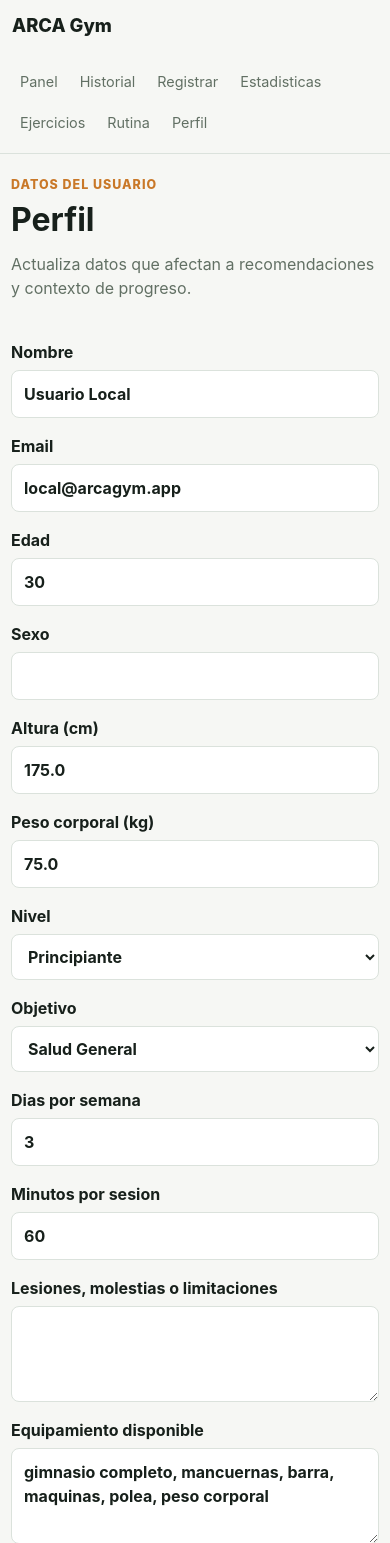
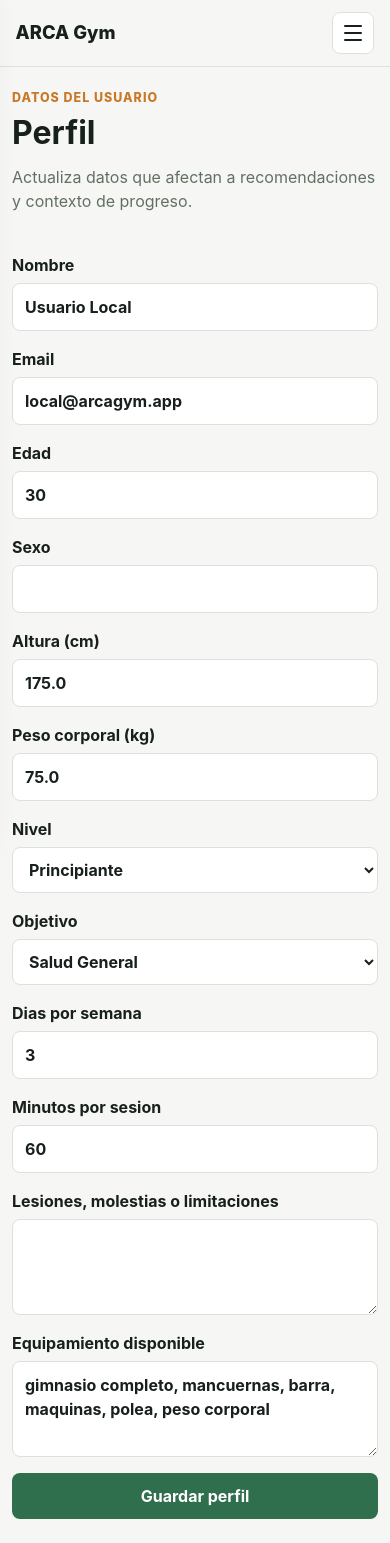
Before and after one commit to ricardoglezf87/ARCAGYM, a FastAPI app: page /profile in a window 390 px wide. Shown: the top 1543 px of the page. After the commit the page ends 1519 px from the top, so only its background shows below. Run offline with FastAPI, Linux system fonts and the light colour scheme.

Commit message:
Crear menu lateral

```diff
--- a/app/static/css/styles.css
+++ b/app/static/css/styles.css
@@ -23,6 +23,7 @@ body {
   color: var(--ink);
   font-family: Inter, ui-sans-serif, system-ui, -apple-system, BlinkMacSystemFont, "Segoe UI", sans-serif;
   line-height: 1.5;
+  overflow-x: hidden;
 }
 
 a {
@@ -35,18 +36,32 @@ img {
   max-width: 100%;
 }
 
-.site-header {
+.app-shell {
+  display: grid;
+  grid-template-columns: 260px minmax(0, 1fr);
+  min-height: 100vh;
+}
+
+.sidebar {
   position: sticky;
   top: 0;
-  z-index: 20;
+  z-index: 30;
+  height: 100vh;
   display: flex;
-  align-items: center;
-  justify-content: space-between;
-  gap: 24px;
-  padding: 14px clamp(16px, 4vw, 44px);
-  background: rgba(246, 247, 244, 0.95);
+  flex-direction: column;
+  gap: 22px;
+  padding: 22px 16px;
+  background: rgba(255, 255, 255, 0.92);
+  border-right: 1px solid var(--line);
+  box-shadow: 10px 0 24px rgba(23, 32, 27, 0.05);
+  backdrop-filter: blur(12px);
+}
+
+.sidebar-brand {
+  display: grid;
+  gap: 2px;
+  padding: 6px 8px 16px;
   border-bottom: 1px solid var(--line);
-  backdrop-filter: blur(12px);
 }
 
 .brand {
@@ -57,27 +72,103 @@ img {
   white-space: nowrap;
 }
 
-.main-nav {
-  display: flex;
-  flex-wrap: wrap;
-  justify-content: flex-end;
-  gap: 6px;
+.sidebar-brand span {
+  color: var(--muted);
+  font-size: 0.86rem;
 }
 
-.main-nav a {
-  color: var(--muted);
-  padding: 8px 10px;
-  border-radius: 8px;
-  font-size: 0.94rem;
+.side-nav {
+  display: grid;
+  gap: 8px;
 }
 
-.main-nav a:hover {
+.side-nav a {
+  display: grid;
+  grid-template-columns: 14px minmax(0, 1fr);
+  align-items: center;
+  gap: 12px;
+  color: var(--muted);
+  padding: 12px 10px;
+  border-radius: 8px;
+  border: 1px solid transparent;
+}
+
+.side-nav a:hover,
+.side-nav a.is-active {
   background: var(--surface-soft);
   color: var(--ink);
+  border-color: #d4e1d6;
+}
+
+.side-nav a.is-active {
+  box-shadow: inset 3px 0 0 var(--primary);
+}
+
+.side-nav strong,
+.side-nav small {
+  display: block;
+  overflow: hidden;
+  text-overflow: ellipsis;
+  white-space: nowrap;
+}
+
+.side-nav strong {
+  font-size: 0.98rem;
+}
+
+.side-nav small {
+  color: var(--muted);
+  font-size: 0.78rem;
+}
+
+.nav-mark {
+  width: 9px;
+  height: 9px;
+  border-radius: 999px;
+  background: #cdd9cf;
+}
+
+.side-nav a.is-active .nav-mark {
+  background: var(--primary);
+}
+
+.main-shell {
+  min-width: 0;
+}
+
+.mobile-topbar {
+  display: none;
+}
+
+.sidebar-backdrop {
+  display: none;
+}
+
+.menu-toggle {
+  width: 42px;
+  min-width: 42px;
+  min-height: 42px;
+  padding: 0;
+  display: inline-flex;
+  flex-direction: column;
+  gap: 5px;
+  background: var(--surface);
+  border-color: var(--line);
+}
+
+.menu-toggle span {
+  width: 18px;
+  height: 2px;
+  background: var(--ink);
+  border-radius: 999px;
+}
+
+body.sidebar-open {
+  overflow: hidden;
 }
 
 .page {
-  width: min(1180px, calc(100% - 32px));
+  width: min(1180px, calc(100% - 48px));
   margin: 0 auto;
   padding: 32px 0 56px;
 }
@@ -617,19 +708,7 @@ textarea:focus {
   color: var(--muted);
 }
 
-@media (max-width: 960px) {
-  .site-header,
-  .page-heading,
-  .history-head,
-  .workout-exercise-head {
-    align-items: flex-start;
-    flex-direction: column;
-  }
-
-  .main-nav {
-    justify-content: flex-start;
-  }
-
+@media (max-width: 1100px) {
   .metric-grid,
   .exercise-grid,
   .charts-grid,
@@ -642,6 +721,62 @@ textarea:focus {
   .filter-bar {
     grid-template-columns: 1fr 1fr;
   }
+}
+
+@media (max-width: 960px) {
+  .app-shell {
+    display: block;
+  }
+
+  .sidebar {
+    position: fixed;
+    left: 0;
+    transform: translateX(-105%);
+    width: min(300px, calc(100vw - 56px));
+    max-width: 86vw;
+    transition: transform 0.2s ease;
+  }
+
+  body.sidebar-open .sidebar {
+    transform: translateX(0);
+  }
+
+  .sidebar-backdrop {
+    position: fixed;
+    inset: 0;
+    z-index: 25;
+    display: block;
+    background: rgba(23, 32, 27, 0.38);
+    opacity: 0;
+    pointer-events: none;
+    transition: opacity 0.2s ease;
+  }
+
+  body.sidebar-open .sidebar-backdrop {
+    opacity: 1;
+    pointer-events: auto;
+  }
+
+  .mobile-topbar {
+    position: sticky;
+    top: 0;
+    z-index: 20;
+    display: flex;
+    align-items: center;
+    justify-content: space-between;
+    gap: 16px;
+    padding: 12px clamp(12px, 4vw, 24px);
+    background: rgba(246, 247, 244, 0.95);
+    border-bottom: 1px solid var(--line);
+    backdrop-filter: blur(12px);
+  }
+
+  .page-heading,
+  .history-head,
+  .workout-exercise-head {
+    align-items: flex-start;
+    flex-direction: column;
+  }
 
   .detail-media {
     position: static;
@@ -650,17 +785,8 @@ textarea:focus {
 
 @media (max-width: 680px) {
   .page {
-    width: min(100% - 22px, 1180px);
+    width: min(100% - 24px, 1180px);
     padding-top: 22px;
-  }
-
-  .site-header {
-    padding: 12px;
-  }
-
-  .main-nav a {
-    padding: 7px 8px;
-    font-size: 0.9rem;
   }
 
   .form-grid.two,
@@ -691,6 +817,10 @@ textarea:focus {
     width: 100%;
   }
 
+  .menu-toggle {
+    width: 42px;
+  }
+
   .icon-button {
     width: 34px;
   }
--- /dev/null
+++ b/app/static/js/sidebar.js
@@ -0,0 +1,33 @@
+document.addEventListener("DOMContentLoaded", () => {
+  const toggle = document.querySelector(".menu-toggle");
+  const backdrop = document.querySelector("[data-sidebar-close]");
+  const navLinks = document.querySelectorAll(".side-nav a");
+
+  function setMenu(open) {
+    document.body.classList.toggle("sidebar-open", open);
+    if (toggle) {
+      toggle.setAttribute("aria-expanded", String(open));
+      toggle.setAttribute("aria-label", open ? "Cerrar menu" : "Abrir menu");
+    }
+  }
+
+  if (toggle) {
+    toggle.addEventListener("click", () => {
+      setMenu(!document.body.classList.contains("sidebar-open"));
+    });
+  }
+
+  if (backdrop) {
+    backdrop.addEventListener("click", () => setMenu(false));
+  }
+
+  navLinks.forEach((link) => {
+    link.addEventListener("click", () => setMenu(false));
+  });
+
+  document.addEventListener("keydown", (event) => {
+    if (event.key === "Escape") {
+      setMenu(false);
+    }
+  });
+});
--- a/app/templates/base.html
+++ b/app/templates/base.html
@@ -8,20 +8,50 @@
     {% block head %}{% endblock %}
   </head>
   <body>
-    <header class="site-header">
+    {% set path = request.url.path %}
+    {% set nav_items = [
+      {"href": "/dashboard", "label": "Panel", "hint": "Resumen"},
+      {"href": "/workouts", "label": "Historial", "hint": "Sesiones"},
+      {"href": "/workouts/new", "label": "Registrar", "hint": "Nuevo entreno"},
+      {"href": "/stats", "label": "Estadisticas", "hint": "Progreso"},
+      {"href": "/exercises", "label": "Ejercicios", "hint": "Biblioteca"},
+      {"href": "/recommendations", "label": "Rutina", "hint": "Recomendacion"},
+      {"href": "/profile", "label": "Perfil", "hint": "Datos"}
+    ] %}
+    <div class="app-shell">
+      <aside class="sidebar" id="sidebar" aria-label="Menu principal">
+        <div class="sidebar-brand">
           <a class="brand" href="/dashboard">ARCA Gym</a>
-      <nav class="main-nav" aria-label="Principal">
-        <a href="/dashboard">Panel</a>
-        <a href="/workouts">Historial</a>
-        <a href="/workouts/new">Registrar</a>
-        <a href="/stats">Estadisticas</a>
-        <a href="/exercises">Ejercicios</a>
-        <a href="/recommendations">Rutina</a>
-        <a href="/profile">Perfil</a>
+          <span>Entrenamiento local</span>
+        </div>
+        <nav class="side-nav" aria-label="Principal">
+          {% for item in nav_items %}
+            {% set is_active = path == item.href or (item.href == "/workouts" and path.startswith("/workouts/") and not path.startswith("/workouts/new")) or (item.href not in ["/dashboard", "/workouts"] and path.startswith(item.href ~ "/")) %}
+            <a href="{{ item.href }}" class="{% if is_active %}is-active{% endif %}" {% if is_active %}aria-current="page"{% endif %}>
+              <span class="nav-mark" aria-hidden="true"></span>
+              <span>
+                <strong>{{ item.label }}</strong>
+                <small>{{ item.hint }}</small>
+              </span>
+            </a>
+          {% endfor %}
         </nav>
+      </aside>
+      <div class="sidebar-backdrop" data-sidebar-close></div>
+      <div class="main-shell">
+        <header class="mobile-topbar">
+          <a class="brand" href="/dashboard">ARCA Gym</a>
+          <button class="menu-toggle" type="button" aria-label="Abrir menu" aria-controls="sidebar" aria-expanded="false">
+            <span></span>
+            <span></span>
+            <span></span>
+          </button>
         </header>
         <main class="page">
           {% block content %}{% endblock %}
         </main>
+      </div>
+    </div>
+    <script src="{{ url_for('static', path='/js/sidebar.js') }}"></script>
   </body>
 </html>
```
Lines whose indentation alone changed are shown as unchanged.
